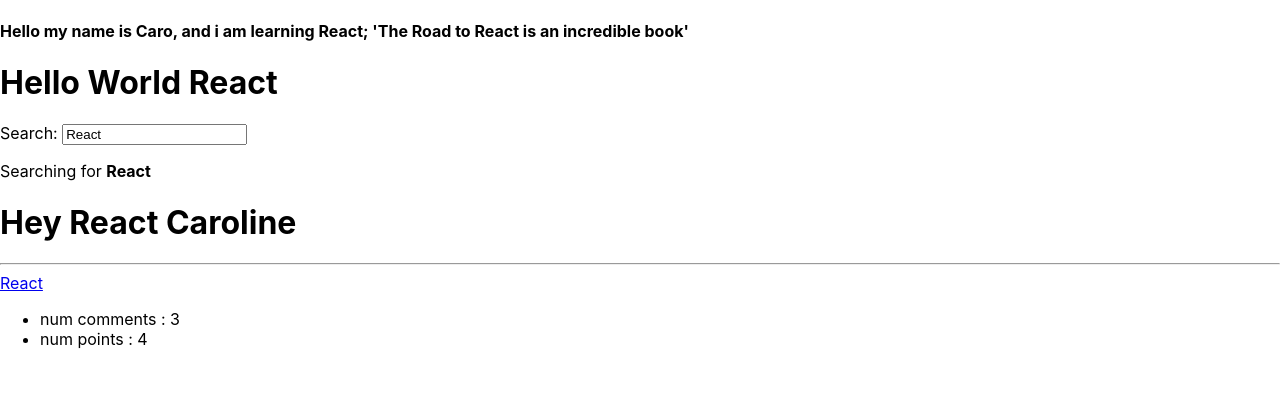
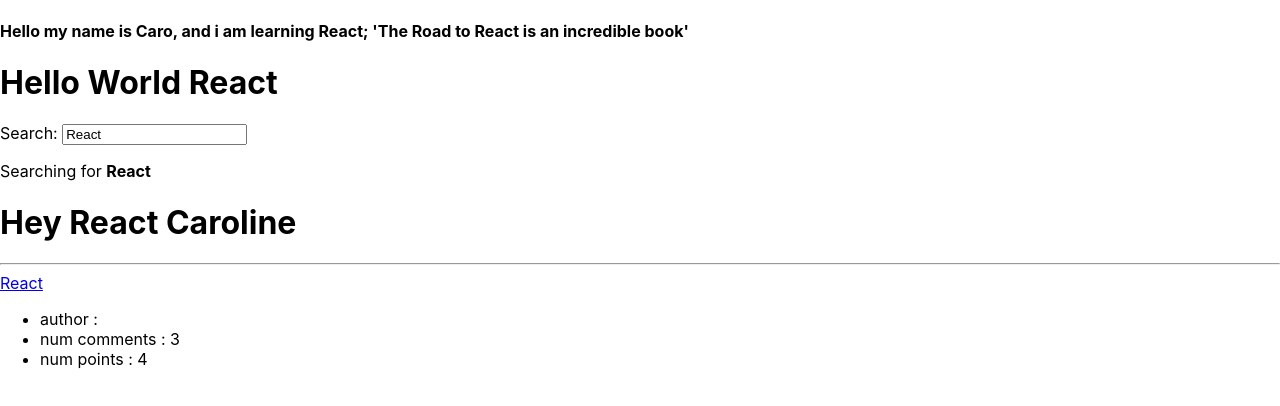
Before and after one commit to Caroline-100/hacker-stories, a React (Create React App) app: page / in a window 1280 px wide. Shown: the top 406 px of the page. Built offline with nearby package versions, Linux system fonts and the light colour scheme.

Commit message:
destructuration

```diff
--- a/src/App.js
+++ b/src/App.js
@@ -81,27 +81,35 @@
 }
 
 const List = ({ list }) =>
-  list.map(item => <ItemList key={item.objectID} item={item}/>);
+  list.map(item => <ItemList
+    key={item.objectID}
+    title={item.title}
+    url={item.url}
+    comments={item.num_comments}
+    points={item.points}/>);
 
-const ItemList = ({item}) => (
+const ItemList = ({title,url, points,author,comments}) => (
+
       <div>
-        <LinkTitle url={item.url} title={item.title}/>
-        <NumofCommentAndPoints comments={item.num_comments} points={item.points}/>
+        <LinkTitle url={url} title={title}/>
+
+        <NumofCommentAndPoints author={author} comments={comments} points={points}/>
       </div>
   )
 // child of List return Link using props
-function LinkTitle(props) {
+function LinkTitle({url,title}) {
   return (
     <span>
-      <a href={props.url}>{props.title}</a>
+      <a href={url}>{title}</a>
     </span>)
 }
 // // // child of List return num of comments and Points
-function NumofCommentAndPoints(props) {
+function NumofCommentAndPoints({author,comments,points}) {
   return (
     <ul>
-      <li> num comments : {props.comments}</li>
-      <li> num points : {props.points}</li>
+      <li > author : {author}</li>
+      <li> num comments : {comments}</li>
+      <li> num points : {points}</li>
     </ul>
   )
 }
```
